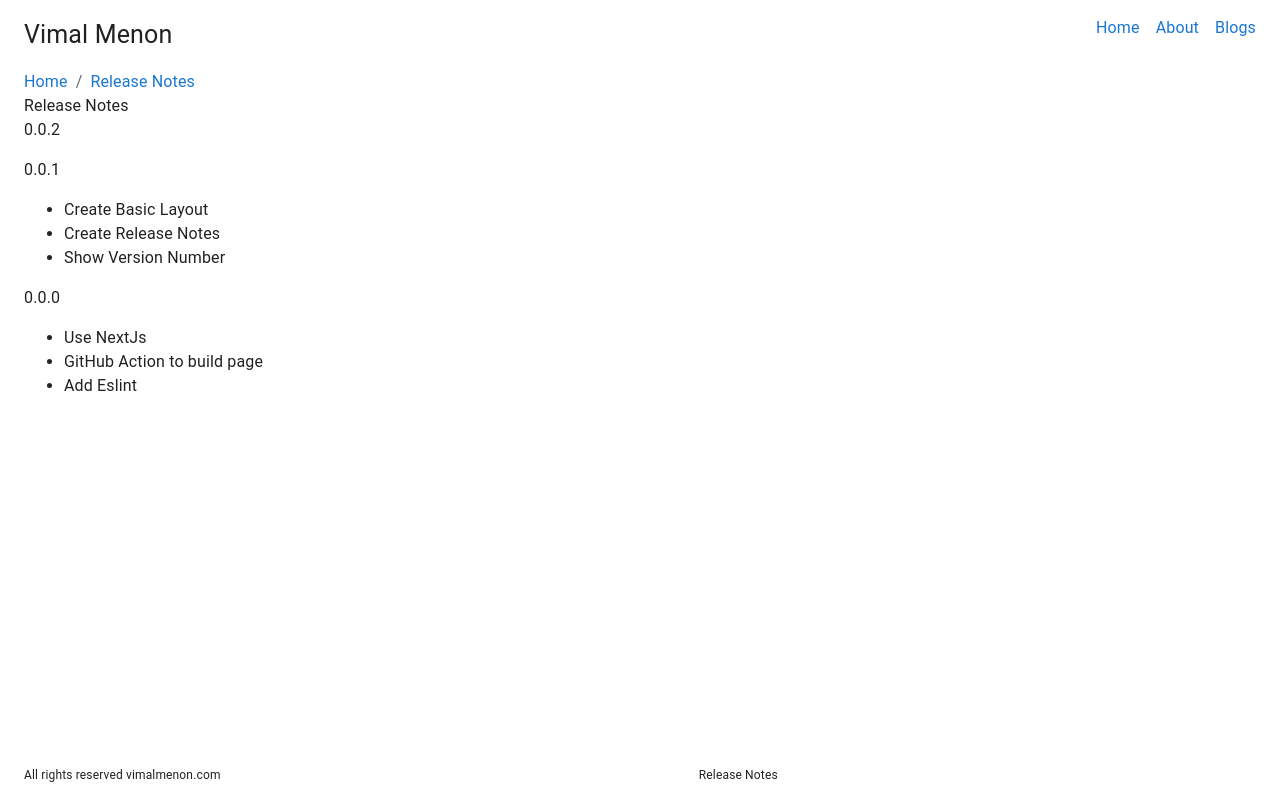
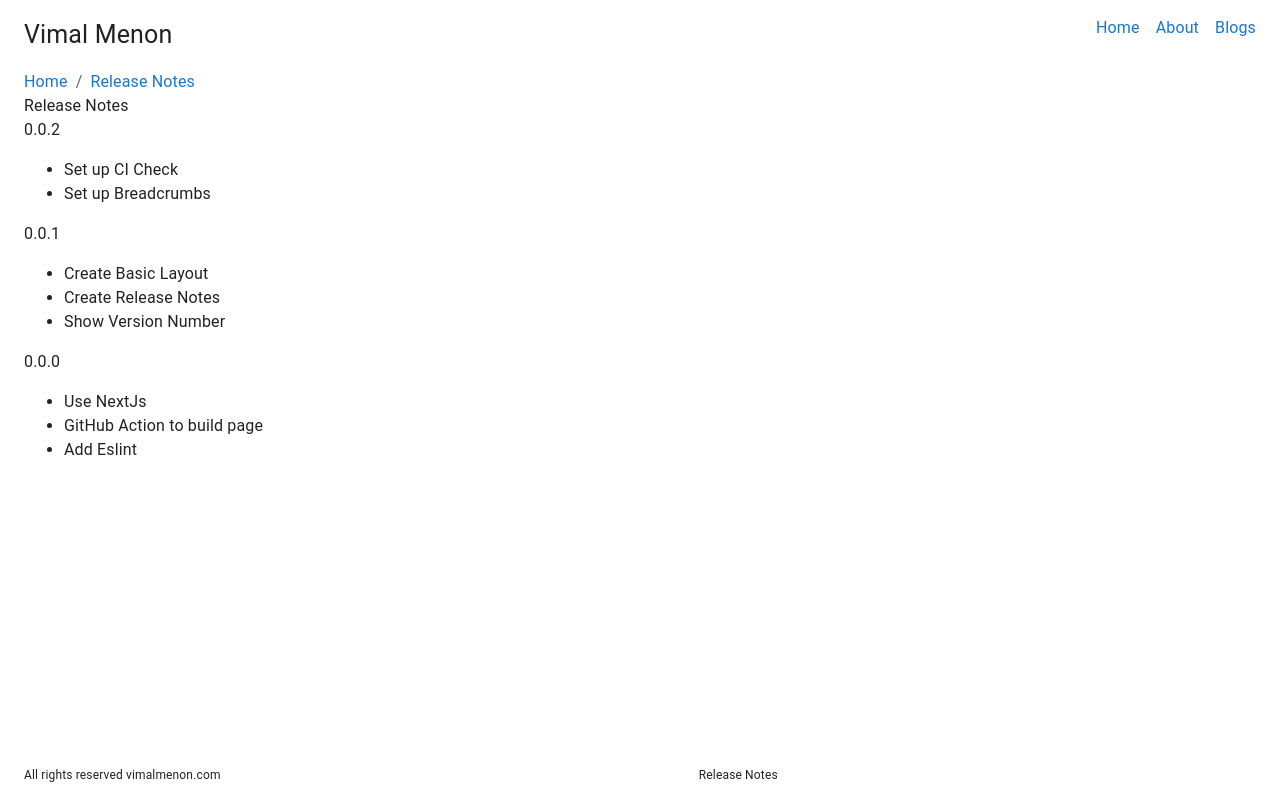
Before and after one commit to vimalmenon/vimalmenon.github.io, a Next.js app: page /release-notes in a window 1280 px wide. Built offline with nearby package versions, Linux system fonts and the light colour scheme; what @mui/material-nextjs would draw is missing.

Commit message:
updated Link

```diff
--- a/src/app/release-notes/page.tsx
+++ b/src/app/release-notes/page.tsx
@@ -15,7 +15,10 @@ const Page: React.FC = () => {
       <div>Release Notes</div>
       <div>
         <div>0.0.2</div>
-        <ul></ul>
+        <ul>
+          <li>Set up CI Check</li>
+          <li>Set up Breadcrumbs</li>
+        </ul>
       </div>
       <div>
         <div>0.0.1</div>
--- a/src/common/Header/Link/Link.component.tsx
+++ b/src/common/Header/Link/Link.component.tsx
@@ -1,10 +1,18 @@
+'use client';
+
 import MuiLink from '@mui/material/Link';
 import NextLink from 'next/link';
 import { ILink } from './Link';
+import { usePathname } from 'next/navigation';
 
 export const Link: React.FC<ILink> = ({ navigation }) => {
+  const pathname = usePathname();
   return (
-    <MuiLink component={NextLink} href={navigation.link} underline="none">
+    <MuiLink
+      component={NextLink}
+      href={navigation.link}
+      underline={pathname === navigation.link ? 'always' : 'none'}
+    >
       {navigation.name}
     </MuiLink>
   );
```
